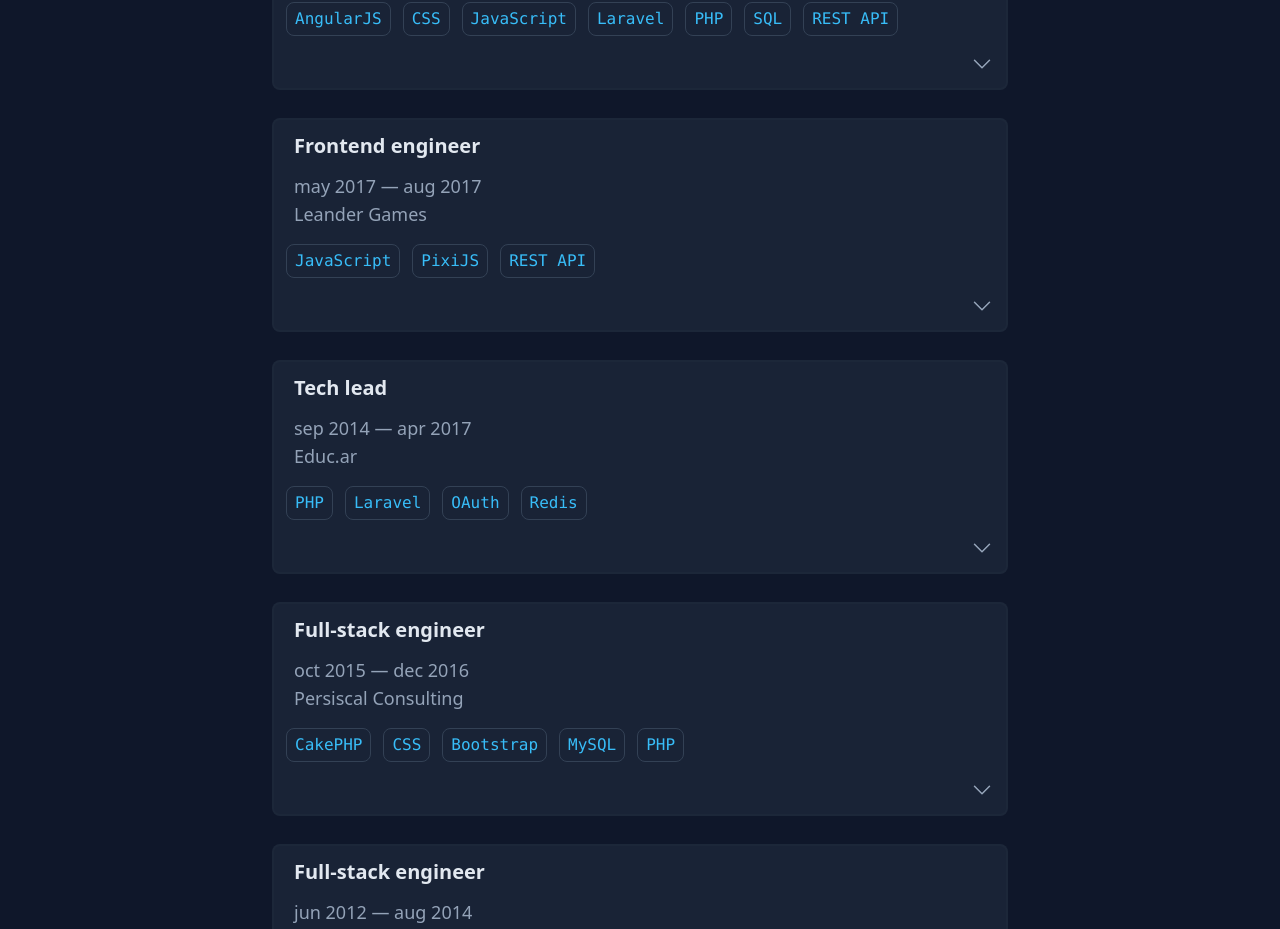
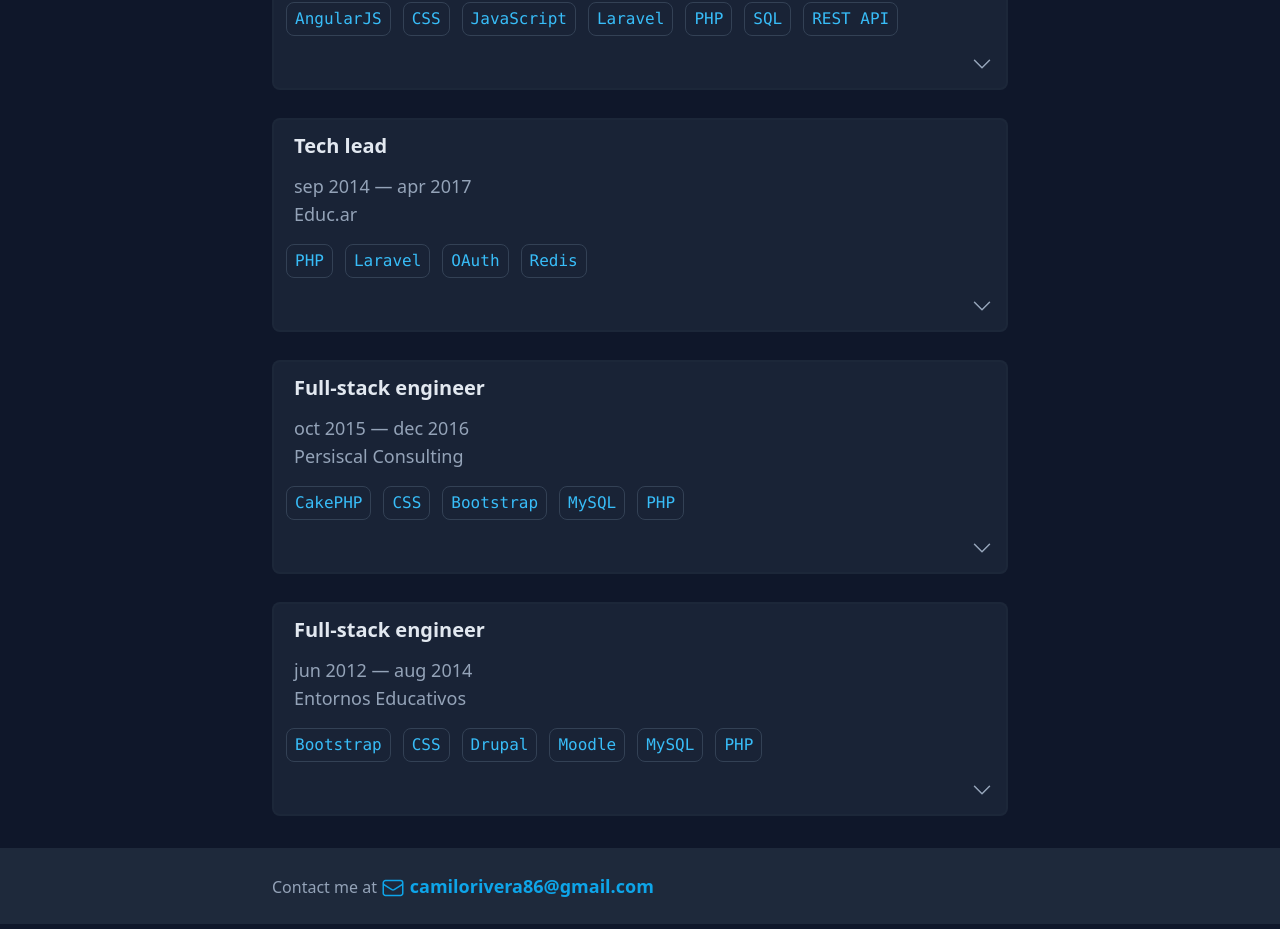
Before and after one commit to oncet/runonce, a Next.js app: page /resume in a window 1280 px wide. Shown: the part 1874-2803 px from the top of the page. Built offline with nearby package versions, Linux system fonts and the light colour scheme.

Commit message:
remove leander games

```diff
--- a/pages/resume.js
+++ b/pages/resume.js
@@ -9,7 +9,6 @@ import Elementum from "@/components/experience/Elementum";
 import EntornosEducativos from "@/components/experience/EntornosEducativos";
 import Gm2dev from "@/components/experience/Gm2dev";
 import Konfio from "@/components/experience/Konfio";
-import LeanderGames from "@/components/experience/LeanderGames";
 import Persiscal from "@/components/experience/Persiscal";
 import Tromzo from "@/components/experience/Tromzo";
 import Yappa from "@/components/experience/Yappa";
@@ -38,9 +37,6 @@ export default function Home() {
           <hr className="border-1 terminal:border-dashed terminal:border-orange-800 dark:border-slate-800 print:hidden" />
           <FadeInOnEntry>
             <Gm2dev />
-          </FadeInOnEntry>
-          <FadeInOnEntry>
-            <LeanderGames />
           </FadeInOnEntry>
           <FadeInOnEntry>
             <Educar />
```
